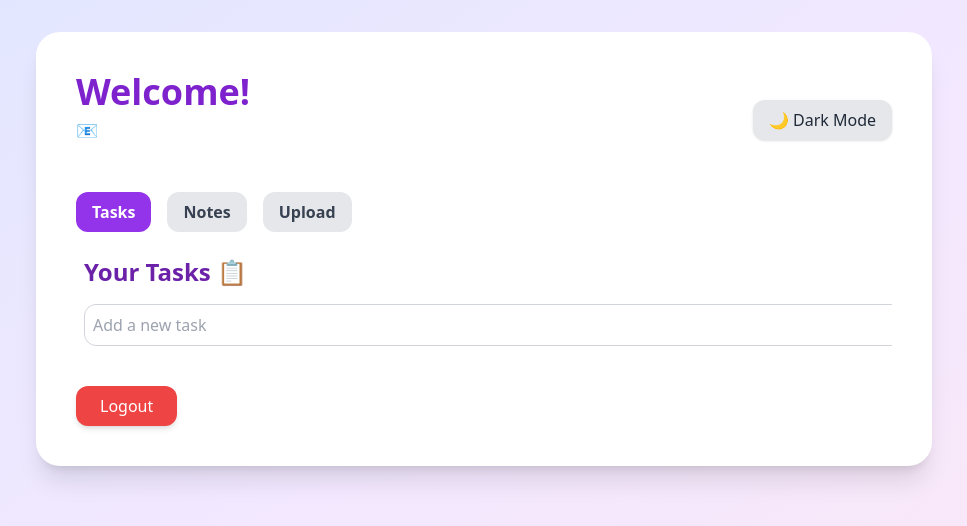
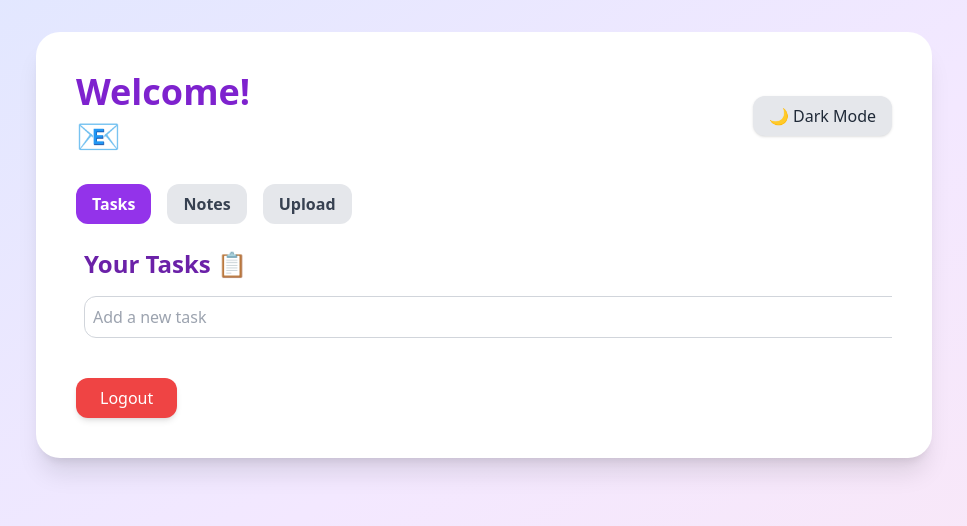
Before and after one commit to keertana03/TaskFlow-app, a React (Create React App) app: page /dashboard in a window 1280 px wide. Shown: the top 526 px of the page, without its empty margins (156-1123 px from the left). Built offline with nearby package versions, Linux system fonts and the light colour scheme; sample sign-in values are in the browser's storage.

Commit message:
changed colour of email

```diff
--- a/src/pages/Dashboard.js
+++ b/src/pages/Dashboard.js
@@ -88,7 +88,7 @@ export default function Dashboard() {
             <h1 className="text-3xl sm:text-4xl font-bold text-purple-700 dark:text-purple-300 mb-1">
               Welcome!
             </h1>
-            <p className="text-lg text-gray-700 mb-6">📧 {user.email}</p>
+            <p className="text-3xl sm:text-4xl font-bold text-purple-700 dark:text-purple-300 mb-1">📧 {user.email}</p>
           </div>
           <button
             onClick={() => setDarkMode(!darkMode)}
```
